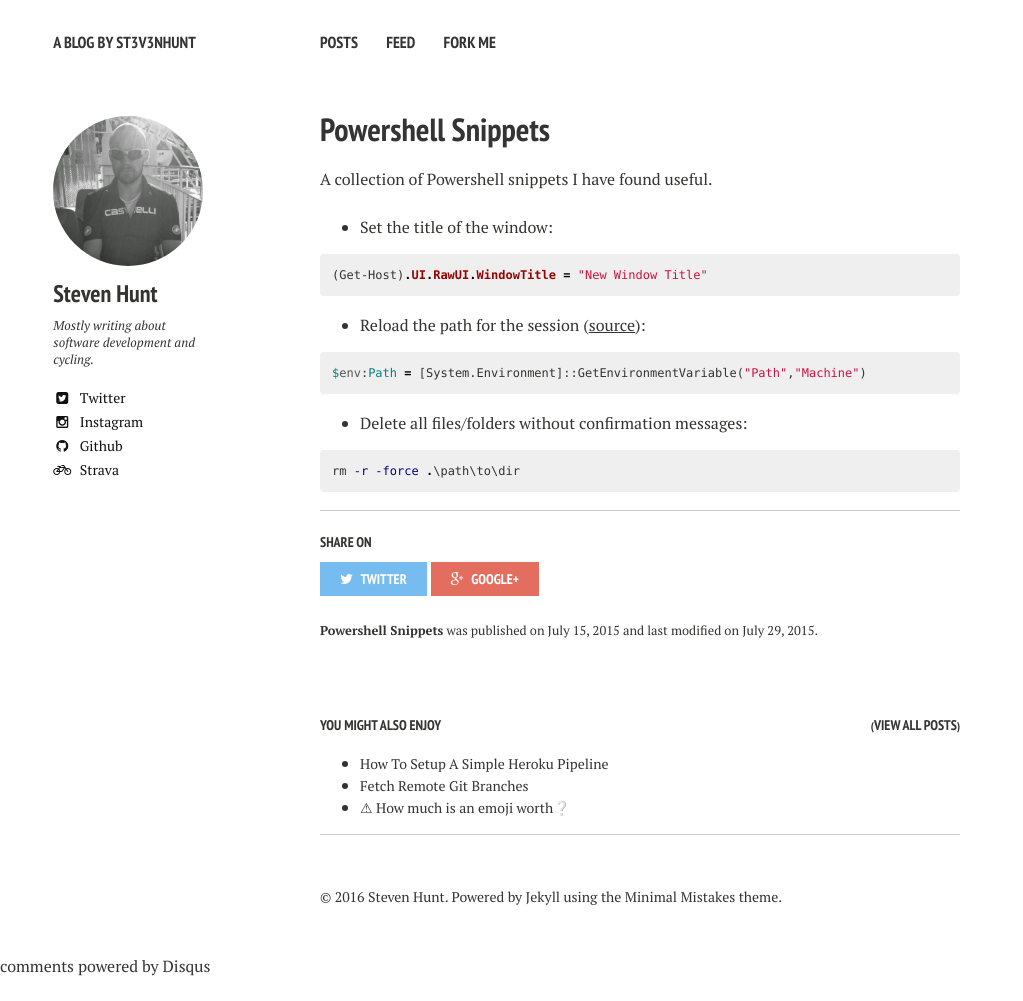
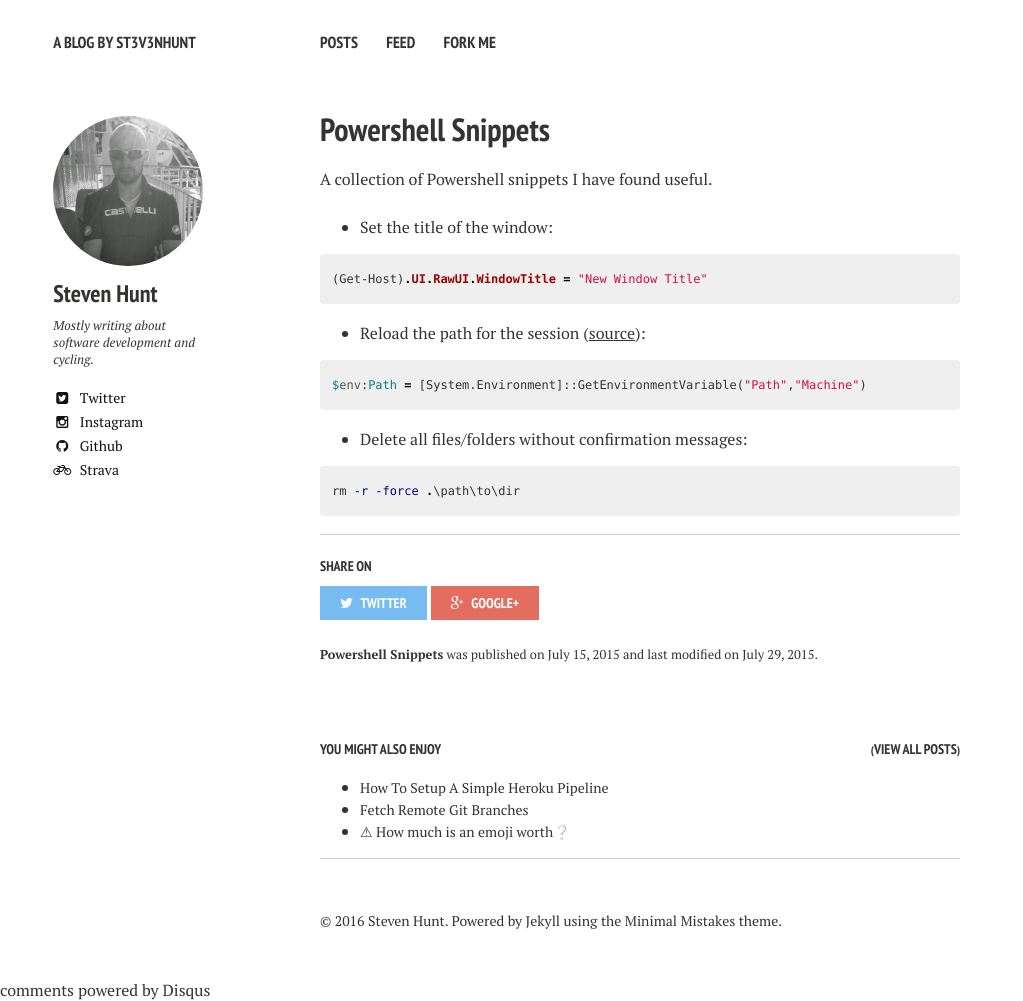
Before and after one commit to st3v3nhunt/st3v3nhunt.github.io, a Jekyll site: the page built from _posts/development/2015-07-15-powershell-snippets.md, in a window 1280 px wide. Shown: the whole page, without its empty margins (0-1023 px from the left). Built offline with Jekyll 4.4.1, drawn with Linux system fonts in a browser that asks for light colours; nearby versions of some CDN libraries; comment, search, counter and statistics services are not loaded; before the commit the page ends 977 px from its top, so only the background shows below that.

Commit message:
:red_circle: Switch to Rouge for Jekyll compatability.

````diff
--- a/_config.yml
+++ b/_config.yml
@@ -7,7 +7,7 @@ url: https://st3v3nhunt.github.io
 # Jekyll configuration
 permalink:   /:categories/:title/
 markdown:    kramdown
-highlighter: pygments
+highlighter: rouge
 sass:
   sass_dir: _sass
   style: compressed
--- a/_posts/development/2015-07-15-powershell-snippets.md
+++ b/_posts/development/2015-07-15-powershell-snippets.md
@@ -9,17 +9,19 @@ A collection of Powershell snippets I have found useful.
 
 * Set the title of the window:
 
-{% highlight powershell %}
+```powershell
 (Get-Host).UI.RawUI.WindowTitle = "New Window Title"
-{% endhighlight %}
+```
 
 * Reload the path for the session ([source](http://stackoverflow.com/a/17794885/3205689)):
-{% highlight powershell %}
+
+```powershell
 $env:Path = [System.Environment]::GetEnvironmentVariable("Path","Machine")
-{% endhighlight %}
+```
 
 
 * Delete all files/folders without confirmation messages:
-{% highlight powershell %}
+
+```powershell
 rm -r -force .\path\to\dir
-{% endhighlight %}
+```
````
Also changed, not shown: _posts/development/2014-09-04-generate-html-attributes-with-dash-in-c#-view-engines.md (+2 -2 lines).
